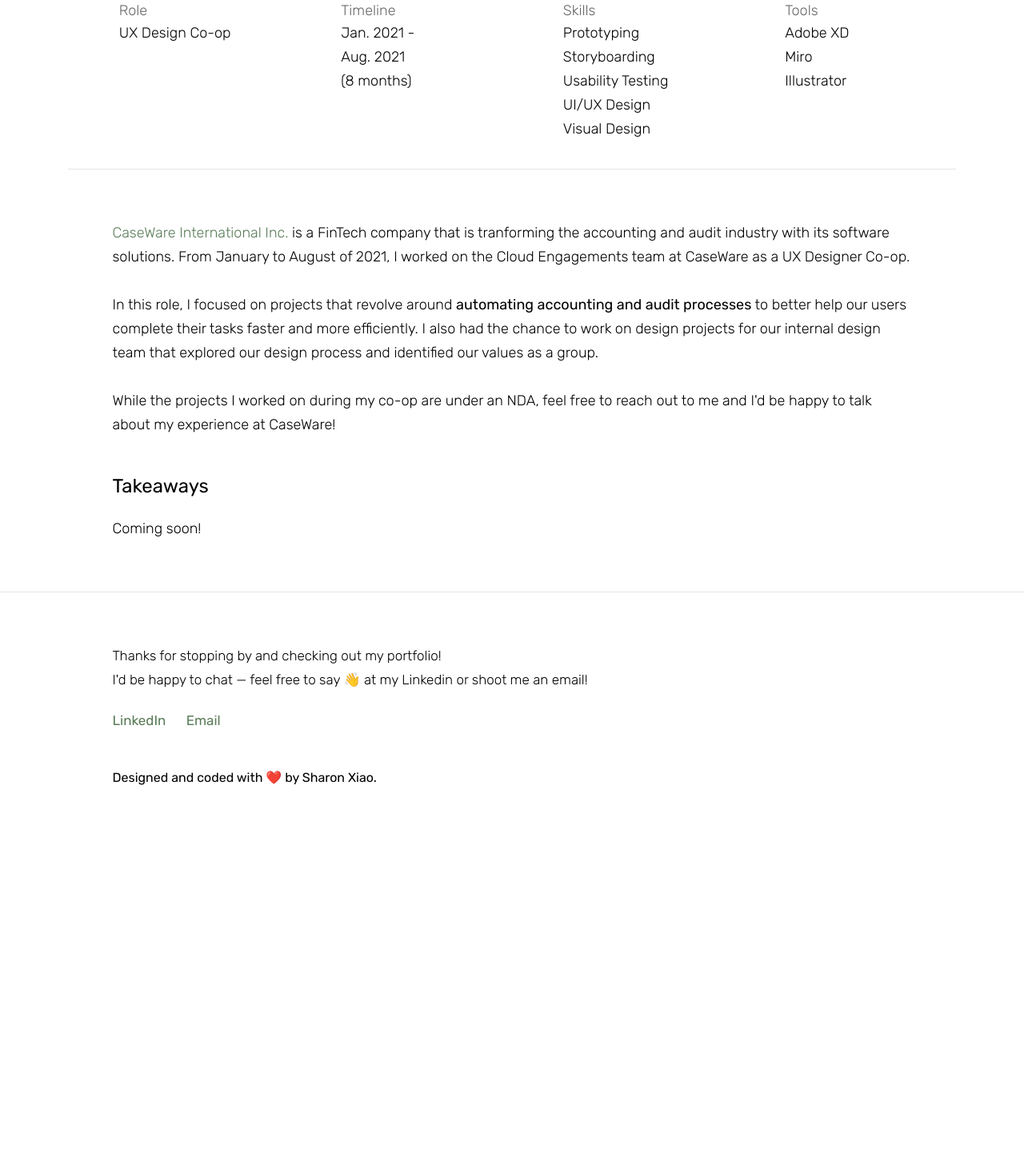
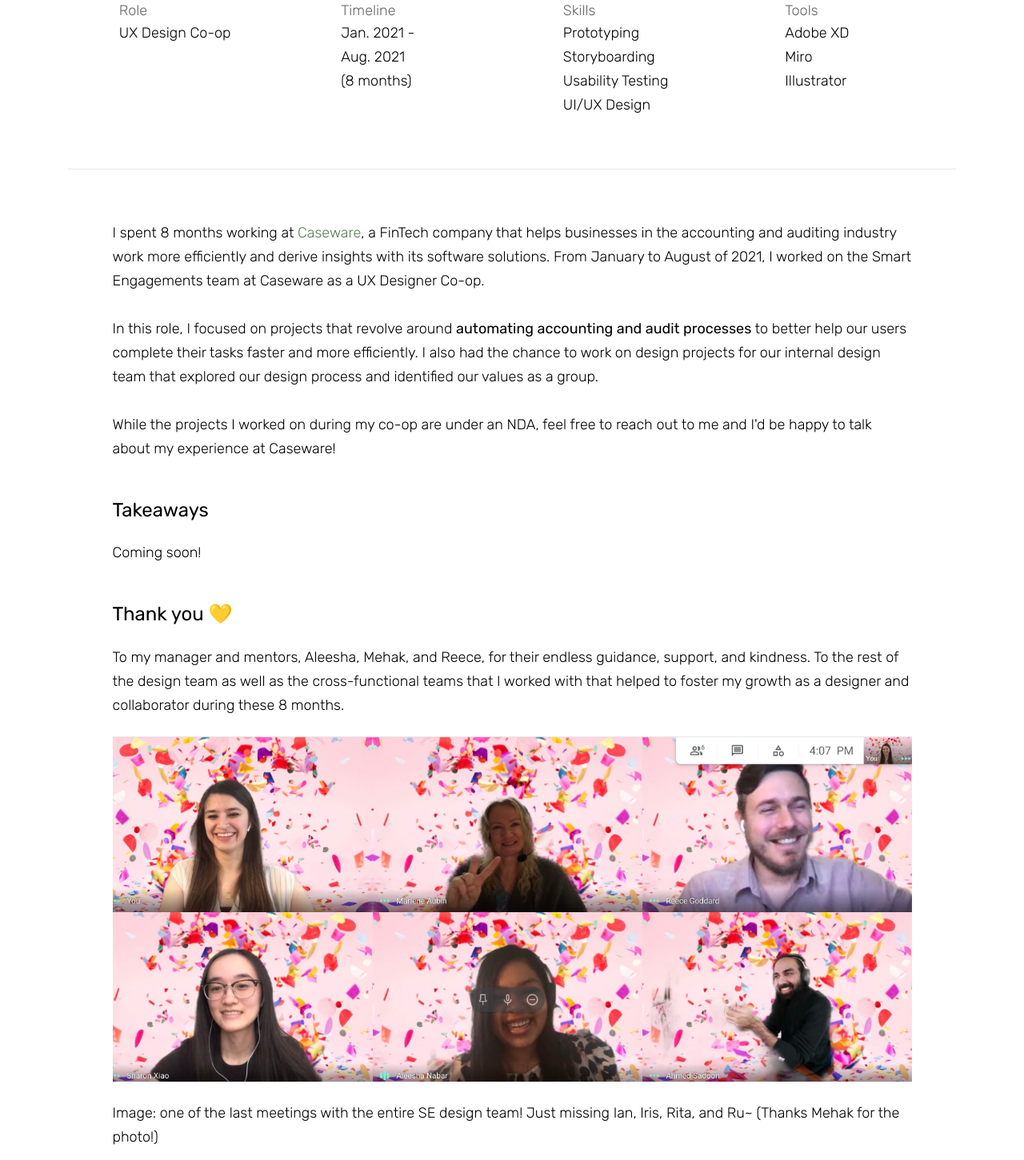
Before and after one commit to sharxiao/sharxiao.github.io, a plain HTML site: page caseware.html in a window 1280 px wide. Shown: the part 629-2080 px from the top of the page at 80% size. Before the commit the page ends 1674 px from the top, so only its background shows below. Drawn offline with nearby package versions, Linux system fonts and the light colour scheme.

Commit message:
updated the caseware page

```diff
--- a/amacss.css
+++ b/amacss.css
@@ -260,6 +260,15 @@ ul {
     margin-right: auto;
 }
 
+.casewareDesign {
+    position: relative;
+    display: flex;
+    height: 39%;
+    width: 90%;
+    margin-left: auto;
+    margin-right: auto;
+}
+
 /* footer */
 
 footer {
--- a/caseware.html
+++ b/caseware.html
@@ -19,7 +19,7 @@
         <link href="https://fonts.googleapis.com/css2?family=Rubik:wght@300&display=swap" rel="stylesheet">
 
         <link rel = "stylesheet" type="text/css" href = "amacss.css">
-        <title>CaseWare — Sharon Xiao</title>
+        <title>Caseware — Sharon Xiao</title>
         <link rel="shortcut icon" type="image/x-icon" href="favicon.ico"/>
     </head>
     <body>
@@ -47,7 +47,7 @@
         </header>
 
         <div class = "container text-left">
-            <h1>CaseWare International Inc.</h1>
+            <h1>Caseware</h1>
             <br>
             <img src = "media/casewareCover.jpg"  class = "amacssCoverPic"/>
             <hr>
@@ -67,7 +67,6 @@
                     <li>Storyboarding</li>
                     <li>Usability Testing</li>
                     <li>UI/UX Design</li>
-                    <li>Visual Design</li>
                 </ul>
             </div>
             <div class = "column1">
@@ -82,21 +81,33 @@
             <hr>
             <br><br>
             <p>
-                <a href = "https://www.caseware.com/" target = "_blank">CaseWare International Inc.</a> is a FinTech company that is tranforming the accounting and audit industry with its software solutions.
-                From January to August of 2021, I worked on the Cloud Engagements team at CaseWare as a UX Designer Co-op.
+                I spent 8 months working at <a href = "https://www.caseware.com/" target = "_blank">Caseware</a>, a FinTech company that helps businesses in the accounting and auditing industry work more efficiently and derive insights
+                with its software solutions. From January to August of 2021, I worked on the Smart Engagements team at Caseware as a UX Designer Co-op.
                 <br><br>
                 In this role, I focused on projects that revolve around <b>automating
                 accounting and audit processes</b> to better help our users complete their tasks faster and more efficiently. I also had the chance to work on design projects for our internal design team that
                 explored our design process and identified our values as a group.
 
                 <br><br>
-                While the projects I worked on during my co-op are under an NDA, feel free to reach out to me and I'd be happy to talk about my experience at CaseWare!
+                While the projects I worked on during my co-op are under an NDA, feel free to reach out to me and I'd be happy to talk about my experience at Caseware!
             </p>
             <br><br>
             <h2>Takeaways</h2>
             <br>
             <p>Coming soon!</p>
-        </div><br><br>
+            <br><br>
+            <h2>Thank you 💛</h2>
+            <br>
+            <p>
+                To my manager and mentors, Aleesha, Mehak, and Reece, for their endless guidance, support, and kindness. To the rest of the design team as well as the cross-functional teams
+                that I worked with that helped to foster my growth as a designer and collaborator during these 8 months.
+            </p>
+            <br>
+            <img src = "media/design.jpg"  class = "casewareDesign"/>
+            <br>
+            <p>Image: one of the last meetings with the entire SE design team! Just missing Ian, Iris, Rita, and Ru~ (Thanks Mehak for the photo!)</p>
+        </div>
+        <br><br>
 
         <hr><br><br>
 
```
Also changed, not shown: index.html (+2 -2 lines), media/design.jpg (added), 2 other files.
